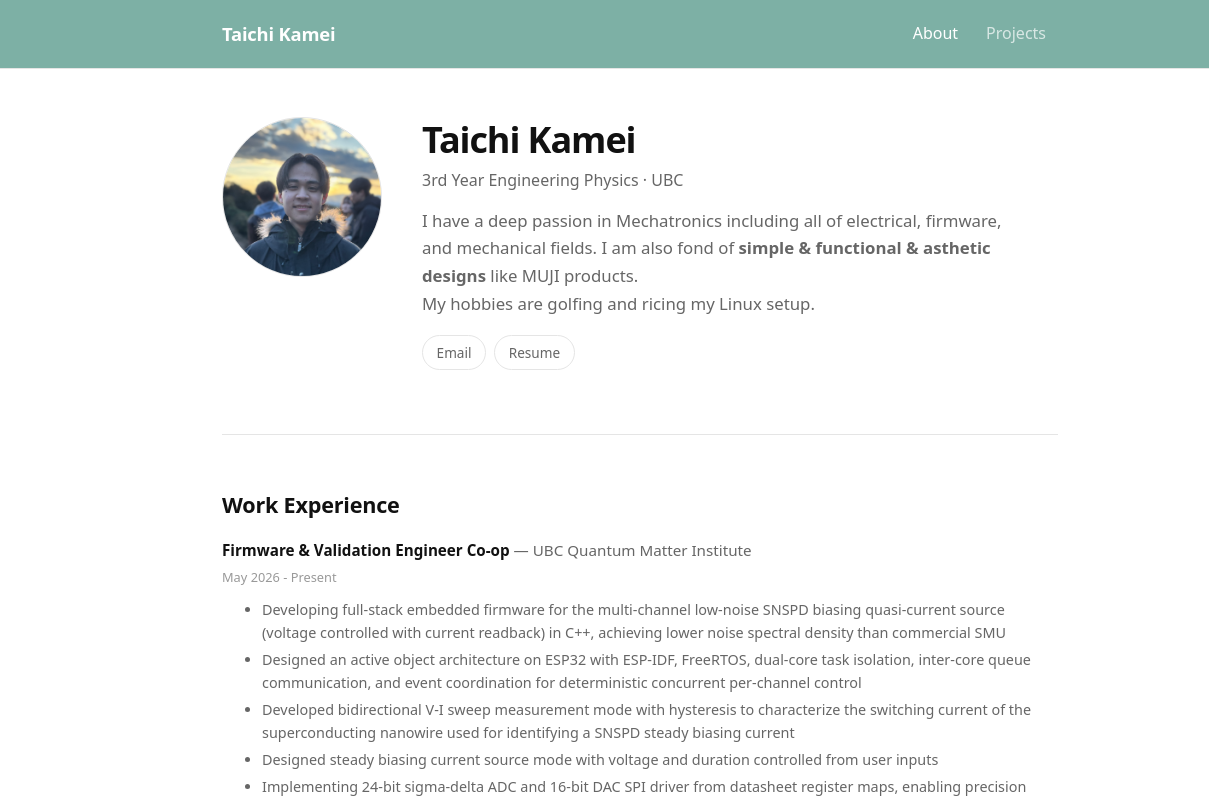
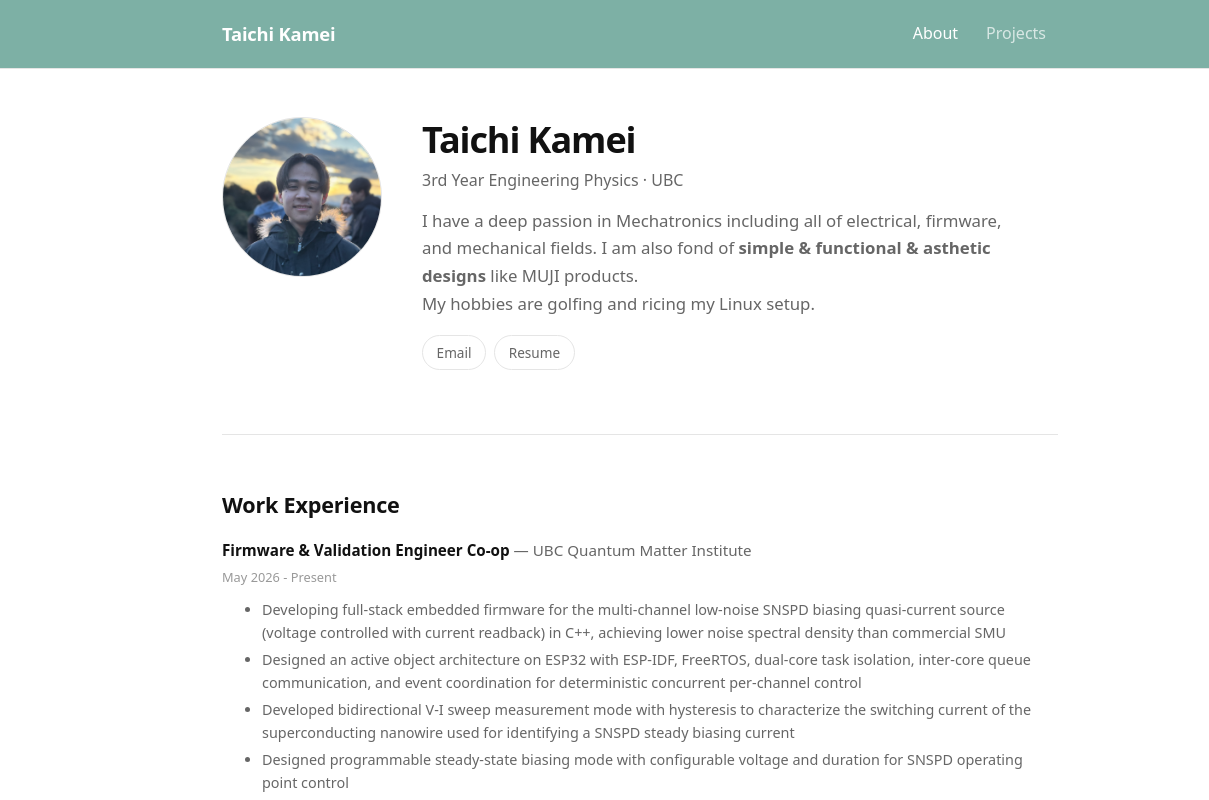
Before and after one commit to Taichi-Kamei/taichi-kamei.github.io, an Astro site: page / in a window 1280 px wide. Shown: the top 800 px of the page, 0-1209 px from the left. Built offline with nearby package versions, Linux system fonts and the light colour scheme; Astro itself is replaced by a stand-in of ours.

Commit message:
updated work experience

```diff
--- a/src/content/work/ubc-qmi.md
+++ b/src/content/work/ubc-qmi.md
@@ -8,7 +8,7 @@ priority: 1
 - Developing full-stack embedded firmware for the multi-channel low-noise SNSPD biasing quasi-current source (voltage controlled with current readback) in C++, achieving lower noise spectral density than commercial SMU
 - Designed an active object architecture on ESP32 with ESP-IDF, FreeRTOS, dual-core task isolation, inter-core queue communication, and event coordination for deterministic concurrent per-channel control
 - Developed bidirectional V-I sweep measurement mode with hysteresis to characterize the switching current of the superconducting nanowire used for identifying a SNSPD steady biasing current
-- Designed steady biasing current source mode with voltage and duration controlled from user inputs
+- Designed programmable steady-state biasing mode with configurable voltage and duration for SNSPD operating point control
 - Implementing 24-bit sigma-delta ADC and 16-bit DAC SPI driver from datasheet register maps, enabling precision current measurement and control
 - Building Python Qt6 GUI and CSV data logging for user interface and data analysis
 - Testing and verifying the noise floor, negative rail voltage noise, time domain voltage drift characteristics, and DAC & ADC accuracy of the instrument using oscilloscope and pico-ammeter
```
Also changed, not shown: 1 other file.
